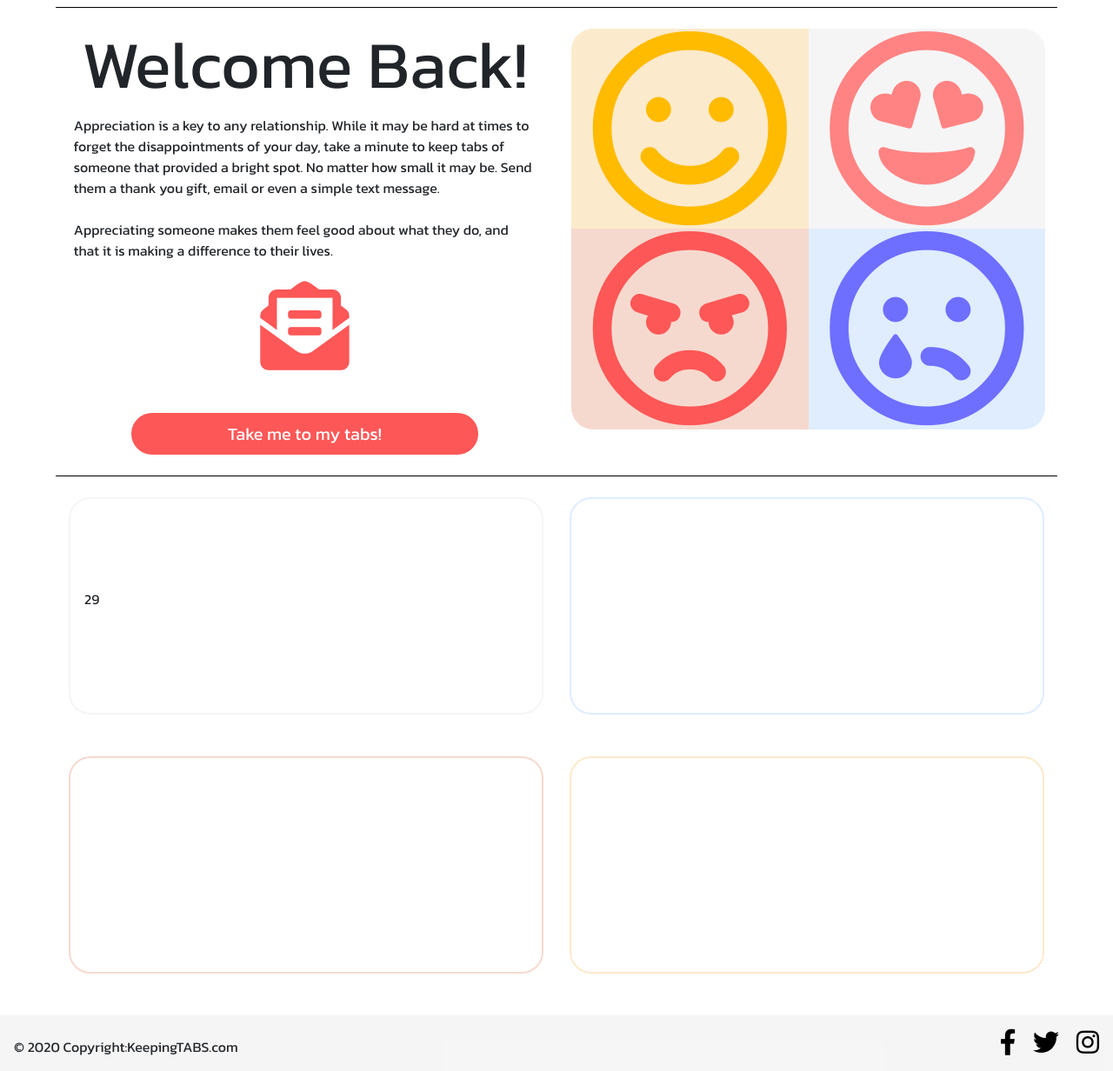
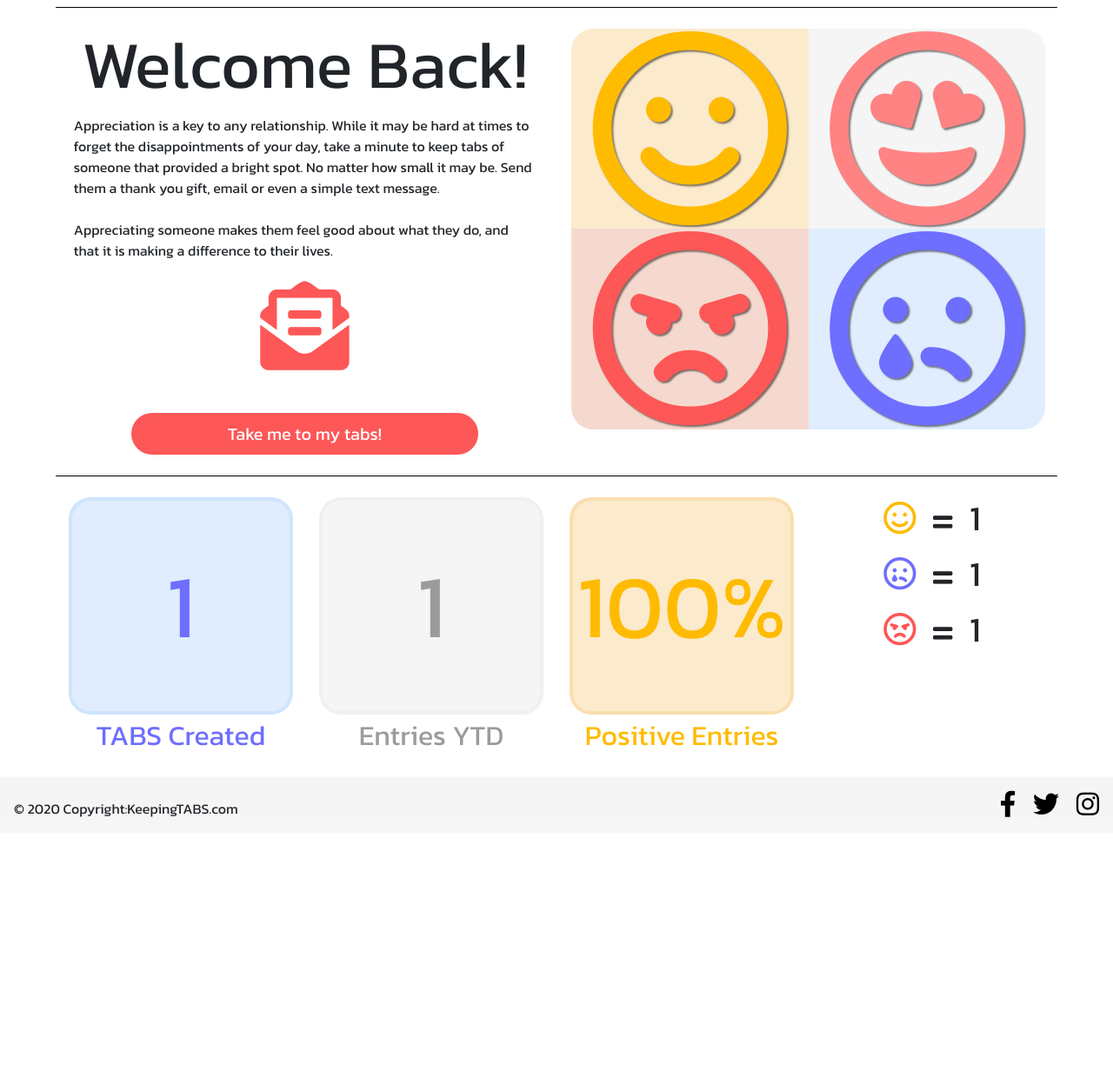
Before and after one commit to RyanRayn/Milestone-3, a Flask app: page / in a window 1280 px wide. Shown: the part 74-1306 px from the top of the page at 87% size. After the commit the page ends 1014 px from the top, so only its background shows below. Run offline with Flask 2, Linux system fonts and the light colour scheme; the visitor is signed in with stand-in values (Sample User, id 1); a database or web service that is not in the repository returns one stand-in record (values such as "Sample title"); some libraries are stand-ins or nearby versions.

Commit message:
added dashboard to bottom of homepage after login

```diff
--- a/app.py
+++ b/app.py
@@ -22,15 +22,22 @@ mongo = PyMongo(app)
 @app.route("/")
 @app.route("/home")
 def home():
+    # Document stats for bottom of homepage after log in
     happy = mongo.db.entries.count_documents({"entry_emotion": "happy"})
     sad = mongo.db.entries.count_documents({"entry_emotion": "sad"})
     angry = mongo.db.entries.count_documents({"entry_emotion": "angry"})
     logs = mongo.db.entries.count_documents({"entry_year": "2020"})
+    a = (happy/logs)
+    b = round(a, 2)*100
+    happyPercent = int(b)
+    tabs = mongo.db.tabs.count()
 
     return render_template("home.html",
-                           happy=happy, sad=sad, angry=angry, logs=logs)
+                           happy=happy, sad=sad, angry=angry,
+                           logs=logs, happyPercent=happyPercent, tabs=tabs)
 
 
+# Register new user
 @app.route("/register", methods=["GET", "POST"])
 def register():
     if request.method == "POST":
@@ -55,6 +62,7 @@ def register():
     return render_template("register.html")
 
 
+# Log in
 @app.route("/login", methods=["GET", "POST"])
 def login():
     if request.method == "POST":
@@ -86,9 +94,9 @@ def logout():
     return redirect(url_for("home"))
 
 
+# Get tabs from db
 @app.route("/get_tabs", methods=["GET", "POST"])
 def get_tabs():
-    # get tabs from db
     tabs = list(mongo.db.tabs.find())
     # get session user username
     username = mongo.db.users.find_one(
@@ -97,6 +105,7 @@ def get_tabs():
     return render_template("tabs.html", tabs=tabs, username=username)
 
 
+# Create new Tab
 @app.route("/add_tab", methods=["GET", "POST"])
 def add_tab():
     if request.method == "POST":
@@ -118,6 +127,7 @@ def add_tab():
     return redirect(url_for("get_tabs"))
 
 
+# Edit Tab names
 @app.route("/edit_tab/<tab_id>", methods=["GET", "POST"])
 def edit_tab(tab_id):
     if request.method == "POST":
@@ -148,6 +158,7 @@ def delete_tab(tab_id):
 @app.route("/profile/<tab_id>", methods=["GET", "POST"])
 def profile(tab_id):
 
+    # Count documents for stats in profile dashboard
     tab = mongo.db.tabs.find_one({"_id": ObjectId(tab_id)})
     happy = mongo.db.entries.count_documents(
                                             {"$and": [{"entry_name":
@@ -164,6 +175,7 @@ def profile(tab_id):
                                              tab["tab_name"]},
                                              {"entry_emotion": "angry"}]})
 
+    # Datetime get current dates to pass into hidden inputs
     tab = mongo.db.tabs.find_one({"_id": ObjectId(tab_id)})
     month = datetime.utcnow().strftime("%B")
     day = datetime.utcnow().strftime("%d")
@@ -173,6 +185,7 @@ def profile(tab_id):
                            tab=tab, happy=happy, sad=sad, angry=angry)
 
 
+# Entry modal on profile page
 @app.route("/entry_form", methods=["GET", "POST"])
 def entry_form():
     if request.method == "POST":
--- a/static/css/style.css
+++ b/static/css/style.css
@@ -25,6 +25,10 @@ input{
     border-radius:25px;
     font-size:20px;
     outline:none;
+}
+
+.text-shadow {
+    text-shadow: 2px 2px 2px rgba(0, 0, 0, 0.5);
 }
 
 textarea{
@@ -257,25 +261,25 @@ hr{
 }
 
 .create-tab-border{
-    border:2px solid #bedbfd7e;
+    border:4px solid #bedbfd7e;
     border-radius:25px;
     height:250px;
 }
 
 .keep-tab-border{
-    border:2px solid rgba(238, 238, 238, 0.555);
+    border:4px solid rgba(238, 238, 238, 0.555);
     border-radius:25px;
     height:250px;
 }
 
 .gift-card-border{
-    border:2px solid #ecb09979;
+    border:4px solid #ecb09979;
     border-radius:25px;
     height:250px;
 }
 
 .relationship-border{
-    border:2px solid #f9cf8b70;
+    border:4px solid #f9cf8b70;
     border-radius:25px;
     height:250px;
 }
@@ -290,6 +294,14 @@ hr{
 .register-btn-bottom:hover{
     color:white;
     background-color:#ecb099;
+}
+
+.home-stat-headline{
+    font-size:2em;
+}
+
+.home-stat{
+    font-size:8vw;
 }
 
 /*---------- Registration Page ----------*/
--- a/templates/home.html
+++ b/templates/home.html
@@ -76,18 +76,18 @@
 <!-- Emoticons -->
             <div class="icon-container p-2 mt-2">
                 <div class="row">
-                    <div class="col-6 happy-container orange d-flex justify-content-center">
+                    <div class="col-6 happy-container orange text-shadow d-flex justify-content-center">
                         <i class="far fa-smile dark-orange"></i>
                     </div>
-                    <div class="col-6 love-container grey d-flex justify-content-center">
+                    <div class="col-6 love-container grey text-shadow d-flex justify-content-center">
                         <i class="far fa-grin-hearts love-face"></i>
                     </div>
                 </div>
                 <div class="row">
-                    <div class="col-6 angry-container pink d-flex justify-content-center">
+                    <div class="col-6 angry-container pink text-shadow d-flex justify-content-center">
                         <i class="far fa-angry red"></i>
                     </div>
-                    <div class="col-6 sad-container blue d-flex justify-content-center">
+                    <div class="col-6 sad-container blue text-shadow d-flex justify-content-center">
                         <i class="far fa-sad-tear dark-blue"></i>
                     </div>
                 </div>
@@ -131,7 +131,7 @@
                     </div>
                 </div>
                 <div class="row icon-row text-center my-4">
-                    <div class="col-4">
+                    <div class="col-4 ">
                         <i class="fas fa-gift-card dark-orange"></i>
                     </div>
                     <div class="col-4">
@@ -175,35 +175,47 @@
         <div class="container-fluid feature-container">
             {% if session.user %}
 
-            <div class="row">
-                <div class="col-12 col-md-6 mb-4">
-                    <div class="keep-tab-border d-flex p-3">
-                        <p class="d-inline align-self-center">29</p>
+            <div class="row mb-4">
+                <div class="col-12 col-md-3 text-center">
+                    <div class="create-tab-border blue d-flex flex-column justify-content-center">
+                        <div class="home-stat dark-blue">{{ tabs }}</div>
                     </div>
+                    <div class="home-stat-headline dark-blue">TABS Created</div>
+                </div>
+                <div class="col-12 col-md-3 text-center">
+                    <div class="keep-tab-border grey d-flex flex-column justify-content-center">
+                        <div class="home-stat dark-grey">{{ logs }}</div>
+                    </div>
+                    <div class="home-stat-headline dark-grey">Entries YTD</div>
                 </div>
 
 
 
-                <div class="col-12 col-md-6">
-                    <div class="create-tab-border d-flex p-3">
-
+                <div class="col-12 col-md-3 text-center">
+                    <div class="relationship-border orange d-flex flex-column justify-content-center">
+                        <div class="home-stat dark-orange">{{ happyPercent }}%</div>
                     </div>
-                </div>
-            </div>
-
-
-
-            <div class="row my-4">
-                <div class="col-12 col-md-6 mb-4">
-                    <div class="gift-card-border d-flex p-3">
-
-                    </div>
+                    <div class="home-stat-headline dark-orange">Positive Entries</div>
                 </div>
 
+                <div class="col-12 col-md-3 text-center">
+                    <div class="d-flex flex-column justify-content-center">
 
-
-                <div class="col-12 col-md-6">
-                    <div class="relationship-border d-flex p-3">
+                        <div class="pb-2">
+                            <i class="far fa-smile dark-orange total-icons d-inline-block mr-3"></i>
+                            <i class="fas fa-equals d-inline-block mr-3"></i>
+                            <h1 class="d-inline-block">{{ happy }}</h1>
+                        </div>
+                        <div class="pb-2">
+                            <i class="far fa-sad-tear dark-blue total-icons d-inline-block mr-3"></i>
+                            <i class="fas fa-equals d-inline-block mr-3"></i>
+                            <h1 class="d-inline-block">{{ sad }}</h1>
+                        </div>
+                        <div>
+                            <i class="far fa-angry red total-icons d-inline-block mr-3"></i>
+                            <i class="fas fa-equals d-inline-block mr-3"></i>
+                            <h1 class="d-inline-block">{{ angry }}</h1>
+                        </div>
 
                     </div>
                 </div>
```
Also changed, not shown: templates/profile.html (+4 -4 lines).
